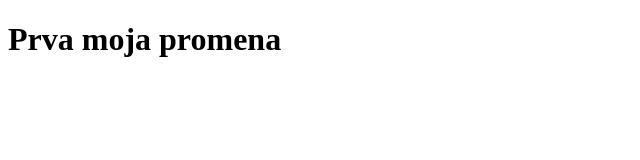
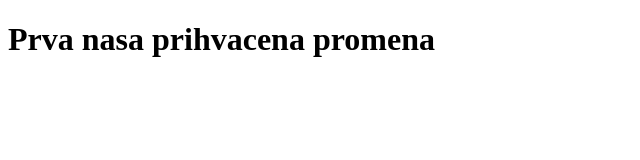
Before and after one commit to pajke1244/openProject, a plain HTML site: page index.html in a window 1280 px wide. Shown: the whole page, without its empty margins (0-640 px from the left). Drawn offline with Linux system fonts and the light colour scheme.

Commit message:
Update index.html

```diff
--- a/index.html
+++ b/index.html
@@ -5,6 +5,6 @@
     <title></title>
   </head>
   <body>
-    <h1>Prva moja promena</h1>
+    <h1>Prva nasa prihvacena promena</h1>
   </body>
 </html>
```
